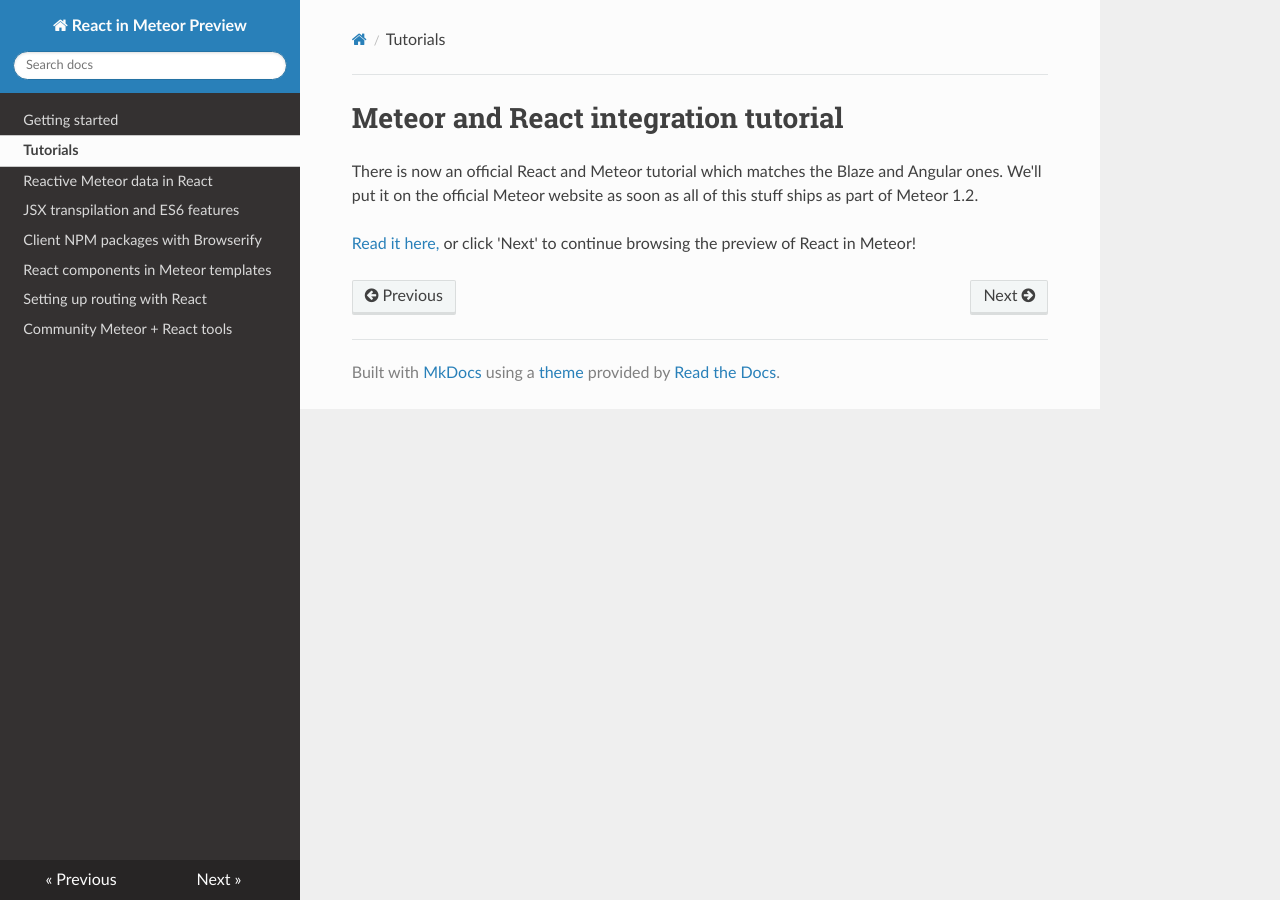
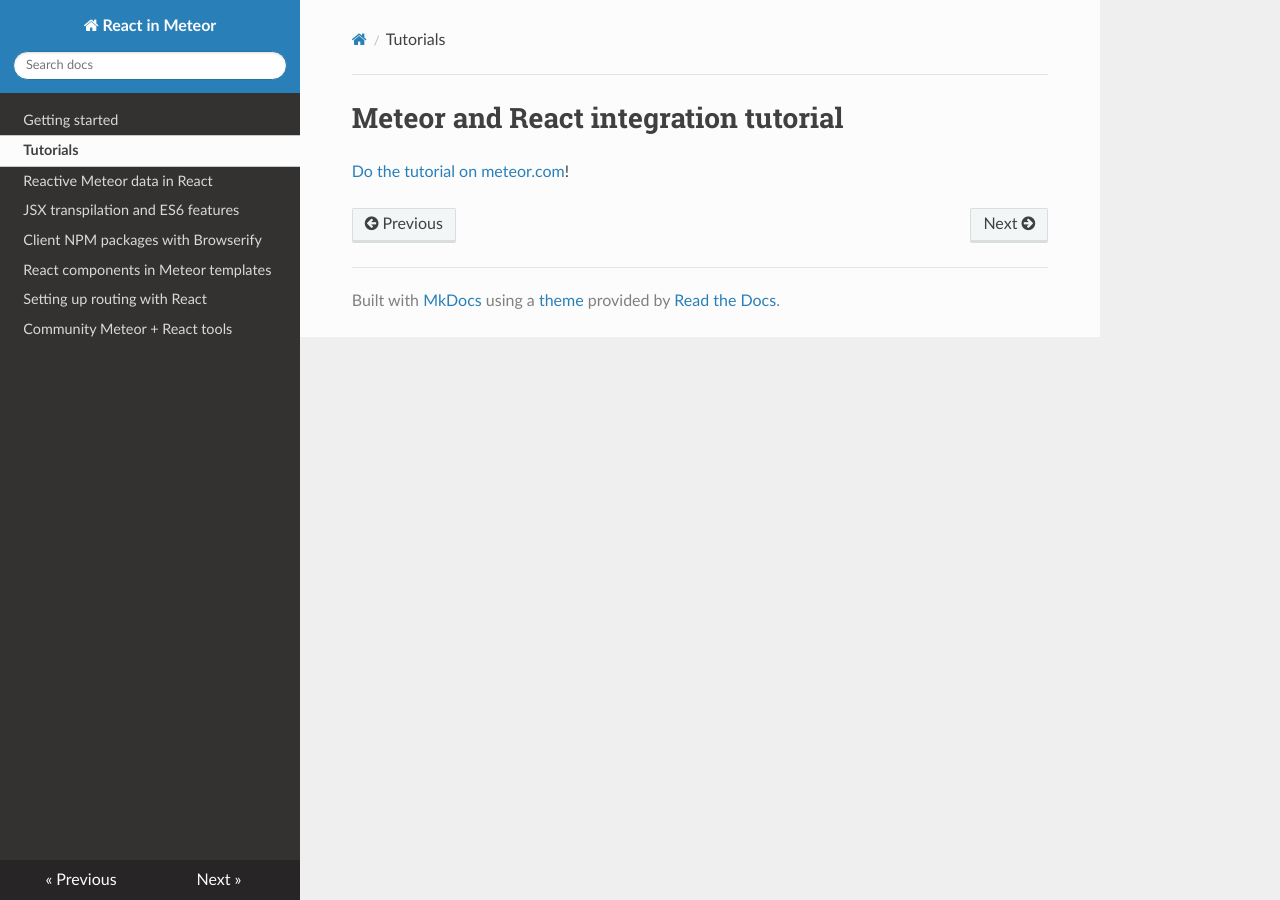
Before and after one commit to meteor/react-packages, an MkDocs documentation site: the page built from docs/tutorial.md, in a window 1280 px wide. Built offline with MkDocs 1.6.1, drawn with Linux system fonts in a browser that asks for light colours; nearby versions of some CDN libraries; old or Windows-style settings are respelled for this version of MkDocs.

Commit message:
Not a preview anymore!

```diff
--- a/docs/tutorial.md
+++ b/docs/tutorial.md
@@ -1,5 +1,3 @@
 <h1>Meteor and React integration tutorial</h1>
 
-There is now an official React and Meteor tutorial which matches the Blaze and Angular ones. We'll put it on the official Meteor website as soon as all of this stuff ships as part of Meteor 1.2.
-
-[Read it here,](http://tutorial-viewer.meteor.com/tutorial/0/react) or click 'Next' to continue browsing the preview of React in Meteor!
+[Do the tutorial on meteor.com](https://www.meteor.com/tutorials/react/creating-an-app)!
--- a/mkdocs.yml
+++ b/mkdocs.yml
@@ -1,4 +1,4 @@
-site_name: React in Meteor Preview
+site_name: React in Meteor
 theme: readthedocs
 pages:
 - Getting started: index.md
```
Also changed, not shown: docs/index.md (+3 -1 lines).
